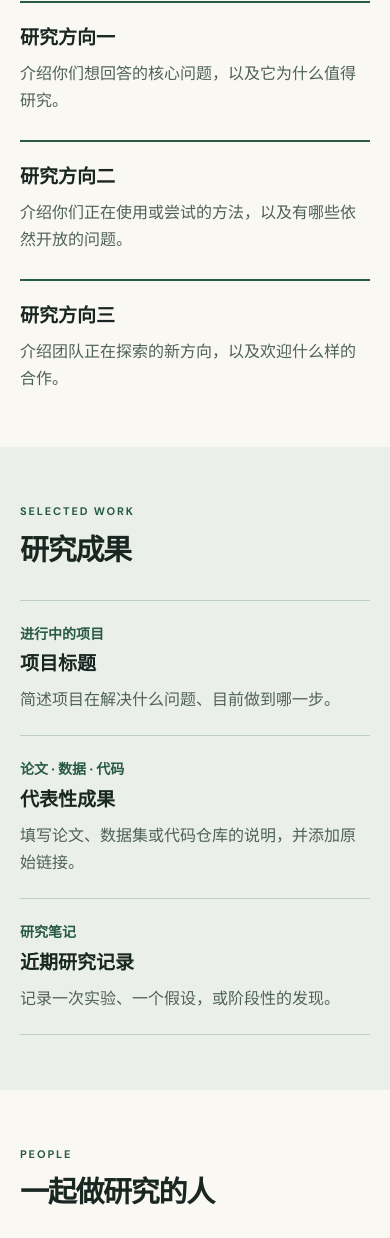
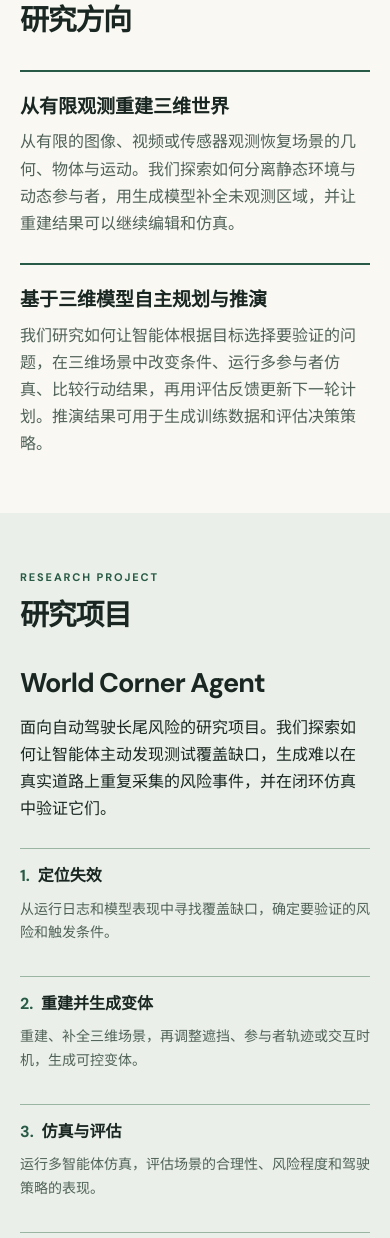
Before and after one commit to Max-luo-song/team-page, a plain HTML site: page index.html in a window 390 px wide. Shown: the part 762-2000 px from the top of the page. Drawn offline with Linux system fonts and the light colour scheme.

Commit message:
Introduce 3D world modeling and World Corner Agent

```diff
--- a/content.js
+++ b/content.js
@@ -1,38 +1,38 @@
-// 在这里替换主页内容。未填的链接和照片会自动省略或显示占位。
+// 在这里维护团队主页。研究成果和成员有可公开的资料后，可按注释中的格式添加。
 const teamSite = {
   name: "研究共同体",
-  headline: "从共同的问题出发",
-  intro: "这里是独立科研团队的主页模板。用一段话介绍你们关心的问题、采用的研究方法，以及为何选择一起研究。",
+  headline: "三维世界建模与自主推演",
+  intro: "我们研究如何从有限观测重建三维场景，以及如何让智能体在场景模型中生成数据、推演不同决策的后果，并根据反馈自主规划下一步。",
   heroImage: "./hero.jpg",
   research: [
-    { title: "研究方向一", description: "介绍你们想回答的核心问题，以及它为什么值得研究。" },
-    { title: "研究方向二", description: "介绍你们正在使用或尝试的方法，以及有哪些依然开放的问题。" },
-    { title: "研究方向三", description: "介绍团队正在探索的新方向，以及欢迎什么样的合作。", url: "" },
+    {
+      title: "从有限观测重建三维世界",
+      description: "从有限的图像、视频或传感器观测恢复场景的几何、物体与运动。我们探索如何分离静态环境与动态参与者，用生成模型补全未观测区域，并让重建结果可以继续编辑和仿真。",
+    },
+    {
+      title: "基于三维模型自主规划与推演",
+      description: "我们研究如何让智能体根据目标选择要验证的问题，在三维场景中改变条件、运行多参与者仿真、比较行动结果，再用评估反馈更新下一轮计划。推演结果可用于生成训练数据和评估决策策略。",
+    },
   ],
+  project: {
+    title: "World Corner Agent",
+    description: "面向自动驾驶长尾风险的研究项目。我们探索如何让智能体主动发现测试覆盖缺口，生成难以在真实道路上重复采集的风险事件，并在闭环仿真中验证它们。",
+    steps: [
+      { title: "定位失效", description: "从运行日志和模型表现中寻找覆盖缺口，确定要验证的风险和触发条件。" },
+      { title: "重建并生成变体", description: "重建、补全三维场景，再调整遮挡、参与者轨迹或交互时机，生成可控变体。" },
+      { title: "仿真与评估", description: "运行多智能体仿真，评估场景的合理性、风险程度和驾驶策略的表现。" },
+      { title: "反馈与再验证", description: "将有效样本用于训练和独立验证，用反馈决定下一轮生成目标。" },
+    ],
+    example: "例如，从一段雨夜高速行驶记录出发，调整车辆切入、前车急刹与后车逼近的时机，比较不同组合下驾驶策略的表现。",
+  },
   work: [
-    { type: "进行中的项目", title: "项目标题", description: "简述项目在解决什么问题、目前做到哪一步。", url: "" },
-    { type: "论文 · 数据 · 代码", title: "代表性成果", description: "填写论文、数据集或代码仓库的说明，并添加原始链接。", url: "" },
-    { type: "研究笔记", title: "近期研究记录", description: "记录一次实验、一个假设，或阶段性的发现。", url: "" },
+    // { type: "论文", title: "成果标题", description: "成果简介", url: "" },
   ],
   people: [
-    {
-      name: "成员姓名", role: "研究方向或贡献",
-      bio: "我正在研究……，目前在团队里参与……。欢迎来交流……。",
-      photo: "", url: "",
-    },
-    {
-      name: "成员姓名", role: "研究方向或贡献",
-      bio: "我关心的问题是……，最近在尝试……。",
-      photo: "", url: "",
-    },
-    {
-      name: "成员姓名", role: "研究方向或贡献",
-      bio: "我主要参与……，可以和我聊聊……。",
-      photo: "", url: "",
-    },
+    // { name: "姓名", role: "研究方向或贡献", bio: "成员简介", photo: "./member.jpg", url: "" },
   ],
   contact: {
-    text: "在这里说明你们希望开展什么样的合作，以及访客可以如何联系团队。",
+    text: "欢迎就三维重建、场景生成和闭环仿真展开交流。",
     email: "",
   },
 };
--- a/index.html
+++ b/index.html
@@ -3,7 +3,7 @@
 <head>
   <meta charset="utf-8">
   <meta name="viewport" content="width=device-width, initial-scale=1">
-  <meta name="description" content="独立科研团队主页模板。">
+  <meta name="description" content="独立科研团队，研究三维世界建模、场景生成与智能体自主推演。">
   <title>研究共同体</title>
   <link rel="stylesheet" href="./style.css">
   <script defer src="./content.js"></script>
@@ -15,7 +15,7 @@
     <div class="wrap nav">
       <a class="brand" href="#top"><span class="mark" aria-hidden="true">✳</span><span data-name>研究共同体</span></a>
       <nav aria-label="页面导航">
-        <a href="#research">研究</a><a href="#work">成果</a><a href="#people">成员</a><a href="#contact">合作</a>
+        <a href="#research">研究</a><a href="#work">项目</a><a href="#people">成员</a><a href="#contact">合作</a>
       </nav>
     </div>
   </header>
@@ -23,7 +23,7 @@
     <section class="hero wrap" aria-labelledby="headline">
       <div class="hero-copy">
         <p class="label">INDEPENDENT RESEARCH</p>
-        <h1 id="headline">从共同的问题出发</h1>
+        <h1 id="headline">三维世界建模与自主推演</h1>
         <p id="intro" class="intro"></p>
         <a class="button" href="#research">探索我们的研究 <span aria-hidden="true">↘</span></a>
       </div>
@@ -35,13 +35,20 @@
     </section>
     <section class="tinted" id="work" aria-labelledby="work-title">
       <div class="section wrap">
-        <div class="section-heading"><p class="label">SELECTED WORK</p><h2 id="work-title">研究成果</h2></div>
+        <div class="section-heading"><p class="label">RESEARCH PROJECT</p><h2 id="work-title">研究项目</h2></div>
+        <article class="project" aria-labelledby="project-title">
+          <h3 id="project-title"></h3>
+          <p id="project-description"></p>
+          <ol id="project-steps"></ol>
+          <p id="project-example"></p>
+        </article>
         <div id="work-list"></div>
       </div>
     </section>
     <section class="section wrap" id="people" aria-labelledby="people-title">
       <div class="section-heading"><p class="label">PEOPLE</p><h2 id="people-title">一起做研究的人</h2></div>
       <div class="people-grid" id="people-list"></div>
+      <p id="people-empty" hidden>成员介绍将陆续更新。</p>
     </section>
     <section class="contact" id="contact" aria-labelledby="contact-title">
       <div class="section wrap">
--- a/site.js
+++ b/site.js
@@ -13,11 +13,6 @@ function link(label, url) {
 
 function renderList(id, items, render) {
   const container = document.getElementById(id);
-  if (!items.length) {
-    container.closest("section").hidden = true;
-    document.querySelector('nav a[href="#' + container.closest("section").id + '"]').hidden = true;
-    return;
-  }
   container.append(...items.map(render));
 }
 
@@ -38,6 +33,15 @@ renderList("research-list", teamSite.research, (item) => {
   card.append(element("h3", "", item.title), element("p", "", item.description));
   if (item.url) card.append(link("了解" + item.title + " ↗", item.url));
   return card;
+});
+
+document.getElementById("project-title").textContent = teamSite.project.title;
+document.getElementById("project-description").textContent = teamSite.project.description;
+document.getElementById("project-example").textContent = teamSite.project.example;
+renderList("project-steps", teamSite.project.steps, (step) => {
+  const item = element("li");
+  item.append(element("h4", "", step.title), element("p", "", step.description));
+  return item;
 });
 
 renderList("work-list", teamSite.work, (item) => {
@@ -67,6 +71,8 @@ renderList("people-list", teamSite.people, (person) => {
   return card;
 });
 
+document.getElementById("people-empty").hidden = teamSite.people.length > 0;
+
 document.getElementById("contact-copy").textContent = teamSite.contact.text;
 if (teamSite.contact.email) {
   const contact = document.getElementById("contact-link");
--- a/style.css
+++ b/style.css
@@ -17,7 +17,7 @@ body { margin: 0; background: var(--paper); color: var(--ink); line-height: 1.7;
 a { color: inherit; }
 a:focus-visible { outline: 2px solid #43896e; outline-offset: 5px; }
 img { display: block; width: 100%; height: 100%; object-fit: cover; }
-p, h1, h2, h3 { margin: 0; }
+p, h1, h2, h3, h4 { margin: 0; }
 section { scroll-margin-top: 100px; }
 .wrap { width: min(1192px, calc(100% - 80px)); margin-inline: auto; }
 .skip { position: fixed; top: 8px; left: 8px; transform: translateY(-200%); background: white; padding: 8px 16px; z-index: 10; }
@@ -44,9 +44,20 @@ h1 { font-size: clamp(36px, 5vw, 69px); line-height: 1.15; letter-spacing: -.065
 h2 { font-size: clamp(29px, 4vw, 50px); line-height: 1.2; letter-spacing: -.045em; }
 h3 { font-size: clamp(19px, 2vw, 24px); line-height: 1.35; }
 .research-grid, .people-grid { display: grid; grid-template-columns: repeat(3, minmax(0, 1fr)); gap: 26px; }
+.research-grid { grid-template-columns: repeat(2, minmax(0, 1fr)); }
 .research-card { border-top: 2px solid var(--green); padding: 22px 0 0; }
 .research-card p, .person p, .work-row p { margin-top: 9px; color: var(--muted); }
 .tinted { background: #eaf0e9; }
+#project-title { font-size: clamp(27px, 4vw, 43px); letter-spacing: -.035em; }
+#project-description { max-width: 68ch; margin-top: 12px; }
+#project-steps { display: grid; grid-template-columns: repeat(4, minmax(0, 1fr)); padding-left: 0; gap: 18px; margin: 26px 0; list-style-position: inside; }
+#project-steps li { border-top: 1px solid #9bb5a3; padding-block: 13px; }
+#project-steps li::marker { color: var(--green); font-weight: 700; }
+#project-steps h4 { display: inline; margin-left: 4px; }
+#project-steps p { color: var(--muted); font-size: 14px; margin-top: 8px; }
+#project-example { border-left: 3px solid #9bb5a3; padding-left: 15px; color: var(--muted); }
+#work-list:not(:empty) { margin-top: 34px; }
+#people-empty { color: var(--muted); }
 .work-row { display: grid; grid-template-columns: minmax(140px, 1fr) 3fr; align-items: baseline; gap: 24px; padding-block: 22px; border-top: 1px solid #bdcfc0; }
 .work-row:last-child { border-bottom: 1px solid #bdcfc0; }
 .work-row .work-type, .person .role { color: var(--green); font-size: 14px; font-weight: 700; margin-top: 0; }
@@ -65,12 +76,12 @@ p + .inline-link { margin-top: 10px; }
   .wrap { width: calc(100% - 40px); }
   .hero { grid-template-columns: 1fr; margin-top: 20px; }
   .hero-art { min-height: 0; aspect-ratio: 2 / 1; }
-  .research-grid, .people-grid { grid-template-columns: repeat(2, minmax(0, 1fr)); }
+  .research-grid, .people-grid, #project-steps { grid-template-columns: repeat(2, minmax(0, 1fr)); }
 }
 @media (max-width: 520px) {
   .nav { flex-wrap: wrap; justify-content: flex-start; gap: 8px 16px; padding-block: 12px; }
   nav { flex-basis: 100%; }
-  .research-grid, .people-grid, .work-row { grid-template-columns: 1fr; }
+  .research-grid, .people-grid, .work-row, #project-steps { grid-template-columns: 1fr; }
   .work-row { gap: 5px; }
   .portrait { aspect-ratio: 16 / 10; }
 }
```
Also changed, not shown: 1 other file.
